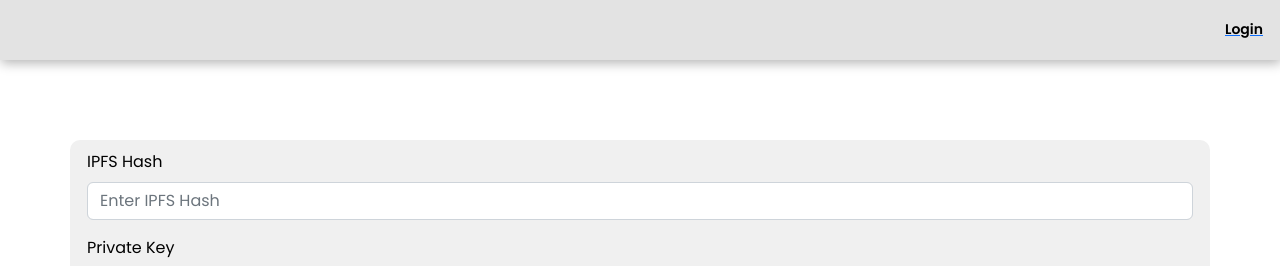
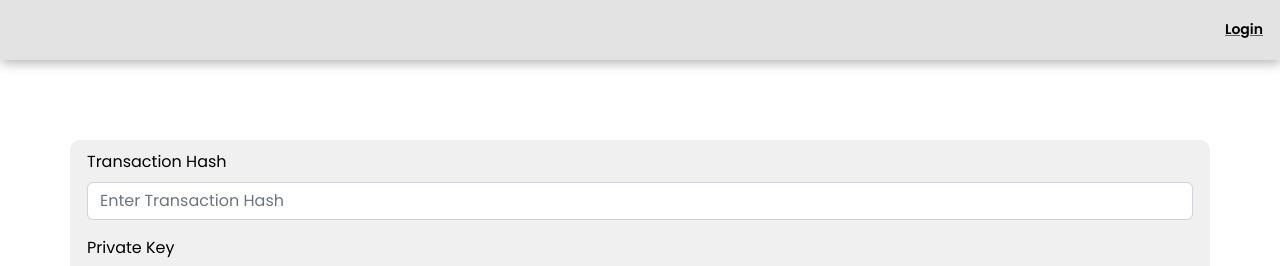
Before and after one commit to Rohith1221/btp-frontend, a React (Create React App) app: page /download in a window 1280 px wide. Shown: the top 266 px of the page. Built offline with nearby package versions, Linux system fonts and the light colour scheme; what web3 would draw is missing.

Commit message:
Updated Download Component

```diff
--- a/src/components/Download/Download.jsx
+++ b/src/components/Download/Download.jsx
@@ -7,10 +7,10 @@ var fileDownload = require("js-file-download");
 
 export const Download = () => {
   const authToken = localStorage.getItem("accessToken");
-  const [ipfsHash, setipfsHash] = useState("");
+  const [txHash, settxHash] = useState("");
   const [prvtKey, setprvtKey] = useState("");
   const handleIPFS = (e) => {
-    setipfsHash(e.target.value);
+    settxHash(e.target.value);
   };
 
   const handlePrvtKey = (e) => {
@@ -23,7 +23,7 @@ export const Download = () => {
         "https://dfssuiab-backend-production.up.railway.app/app/download/",
         {
           private_key: prvtKey,
-          ipfs_hash: ipfsHash,
+          tx_hash: txHash,
         },
         {
           responseType: "blob",
@@ -43,11 +43,11 @@ export const Download = () => {
   return (
     <div class="container cont-download">
       <Form onSubmit={submit}>
-        <Form.Group className="mb-3" controlId="ipfshash">
-          <Form.Label>IPFS Hash</Form.Label>
+        <Form.Group className="mb-3" controlId="txhash">
+          <Form.Label>Transaction Hash</Form.Label>
           <Form.Control
             type="text"
-            placeholder="Enter IPFS Hash"
+            placeholder="Enter Transaction Hash"
             onChange={handleIPFS}
           />
         </Form.Group>
```
